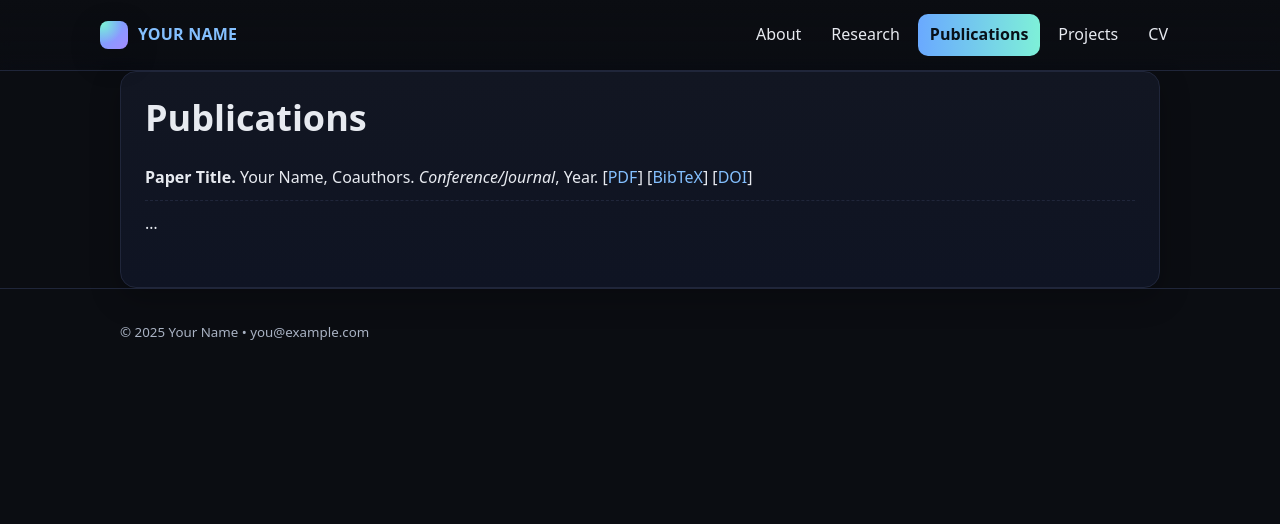
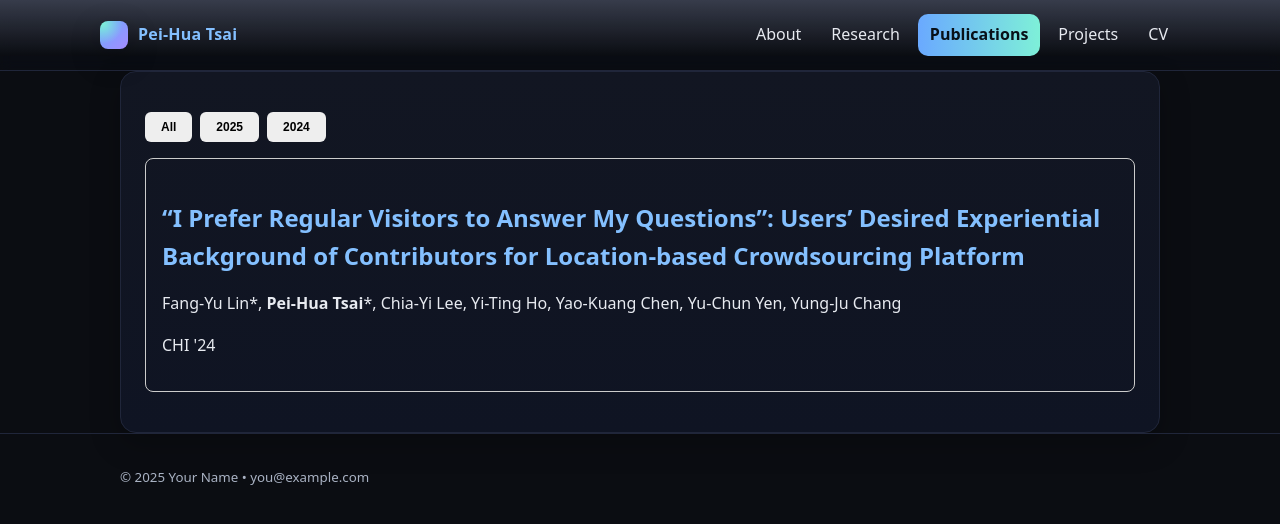
Before and after one commit to peihuatsai/peihuatsai.github.io, a plain HTML site: page publications.html in a window 1280 px wide. Drawn offline with Linux system fonts and the light colour scheme.

Commit message:
Update publications

```diff
--- a/publications.html
+++ b/publications.html
@@ -3,7 +3,7 @@
 <head>
   <meta charset="utf-8">
   <meta name="viewport" content="width=device-width, initial-scale=1">
-  <title>Your Name — Publications</title>
+  <title>Pei-Hua Tsai — Publications</title>
   <link rel="stylesheet" href="styles.css">
 </head>
 <body>
@@ -12,7 +12,7 @@
     <div class="container navbar">
       <a class="brand" href="index.html" aria-label="Home">
         <span class="brand-badge" aria-hidden="true"></span>
-        <span>YOUR&nbsp;NAME</span>
+        <span>Pei-Hua Tsai</span>
       </a>
       <label class="burger" for="nav-toggle" aria-label="Toggle menu"><span></span><span></span><span></span></label>
       <input type="checkbox" id="nav-toggle" hidden>
@@ -28,14 +28,25 @@
 
   <main id="content" class="container" role="main">
     <section class="panel">
-      <h1>Publications</h1>
-      <ul class="clean">
-        <li>
-          <strong>Paper Title.</strong> Your Name, Coauthors. <em>Conference/Journal</em>, Year.
-          [<a href="#">PDF</a>] [<a href="#">BibTeX</a>] [<a href="#">DOI</a>]
-        </li>
-        <li>…</li>
-      </ul>
+      <!-- Filter buttons -->
+      <nav class="filter-bar" aria-label="Filter by year">
+        <button class="filter-btn" data-year="all">All</button>
+        <button class="filter-btn" data-year="2025">2025</button>
+        <button class="filter-btn" data-year="2024">2024</button>
+      </nav>
+
+      <!-- Publications list -->
+      <section class="publications">
+        <article class="pub" data-year="2024">
+          <h2><a href="https://dl.acm.org/doi/10.1145/3613904.3642520" target="_blank">“I Prefer Regular Visitors to Answer My Questions”: Users’ Desired Experiential Background of Contributors for Location-based Crowdsourcing Platform</a></h2>
+          <p> Fang-Yu Lin*, <strong>Pei-Hua Tsai</strong>*, Chia-Yi Lee, Yi-Ting Ho, Yao-Kuang Chen, Yu-Chun Yen, Yung-Ju Chang</p>
+          <p>CHI '24</p>
+        </article>
+
+
+
+        <!-- more publications here -->
+      </section>
     </section>
   </main>
 
@@ -45,5 +56,7 @@
     </div>
     <script>document.getElementById('year').textContent = new Date().getFullYear();</script>
   </footer>
+
+  <script src="publications.js"></script>
 </body>
 </html>
--- /dev/null
+++ b/publications.js
@@ -0,0 +1,22 @@
+document.addEventListener('DOMContentLoaded', () => {
+  const filterButtons = document.querySelectorAll('.filter-btn');
+  const pubCards = document.querySelectorAll('.pub');
+
+  filterButtons.forEach(button => {
+    button.addEventListener('click', () => {
+      // Remove active class from all buttons
+      filterButtons.forEach(btn => btn.classList.remove('active'));
+      button.classList.add('active');
+
+      const year = button.dataset.year;
+
+      pubCards.forEach(card => {
+        if (year === 'all' || card.dataset.year === year) {
+          card.style.display = 'block';
+        } else {
+          card.style.display = 'none';
+        }
+      });
+    });
+  });
+});
--- a/styles.css
+++ b/styles.css
@@ -28,7 +28,7 @@ a:hover{text-decoration:underline}
 
 /* ===== Header / Nav ===== */
 .site-header{
-  position:sticky;top:0;z-index:50;background:linear-gradient(180deg,#0b0d12 0%,#0b0d12cc 80%,transparent 100%);
+  position:sticky;top:0;z-index:50;background:linear-gradient(180deg,#373c4b 0%,#0b0d12cc 80%,transparent 80%);
   border-bottom:1px solid var(--border);backdrop-filter:saturate(140%) blur(6px)
 }
 .navbar{display:flex;align-items:center;justify-content:space-between;gap:16px;padding:14px 0}
@@ -81,6 +81,43 @@ h1{font-size:clamp(24px,3vw,36px);line-height:1.2;margin:0 0 10px}
 h2{font-size:clamp(18px,2.2vw,24px);margin:24px 0 8px}
 .lead{color:var(--muted);max-width:70ch}
 
+.filter-bar {
+  margin: 1rem 0;
+  display: flex;
+  gap: 0.5rem;
+}
+
+.filter-btn {
+  padding: 0.5rem 1rem;
+  border: none;
+  border-radius: 6px;
+  cursor: pointer;
+  background: #eee;
+  transition: background 0.2s;
+  font-size: 12px;
+  font-weight: bold;
+}
+
+.filter-btn:hover {
+  background: #84c0ff;
+}
+
+.filter-btn.active {
+  background-color: #0073e6;
+  color: #fff;
+}
+
+.pub {
+  border: 1px solid #ccc;
+  padding: 1rem;
+  margin-bottom: 1rem;
+  border-radius: 8px;
+}
+
+
+
+
+
 /* Lists */
 ul.clean{list-style:none;padding-left:0;margin-left:0}
 ul.clean li{padding:10px 0;border-bottom:1px dashed var(--border)}
```
Also changed, not shown: about.html (+2 -2 lines), projects.html (+2 -2 lines), research.html (+2 -2 lines), 1 other file.
